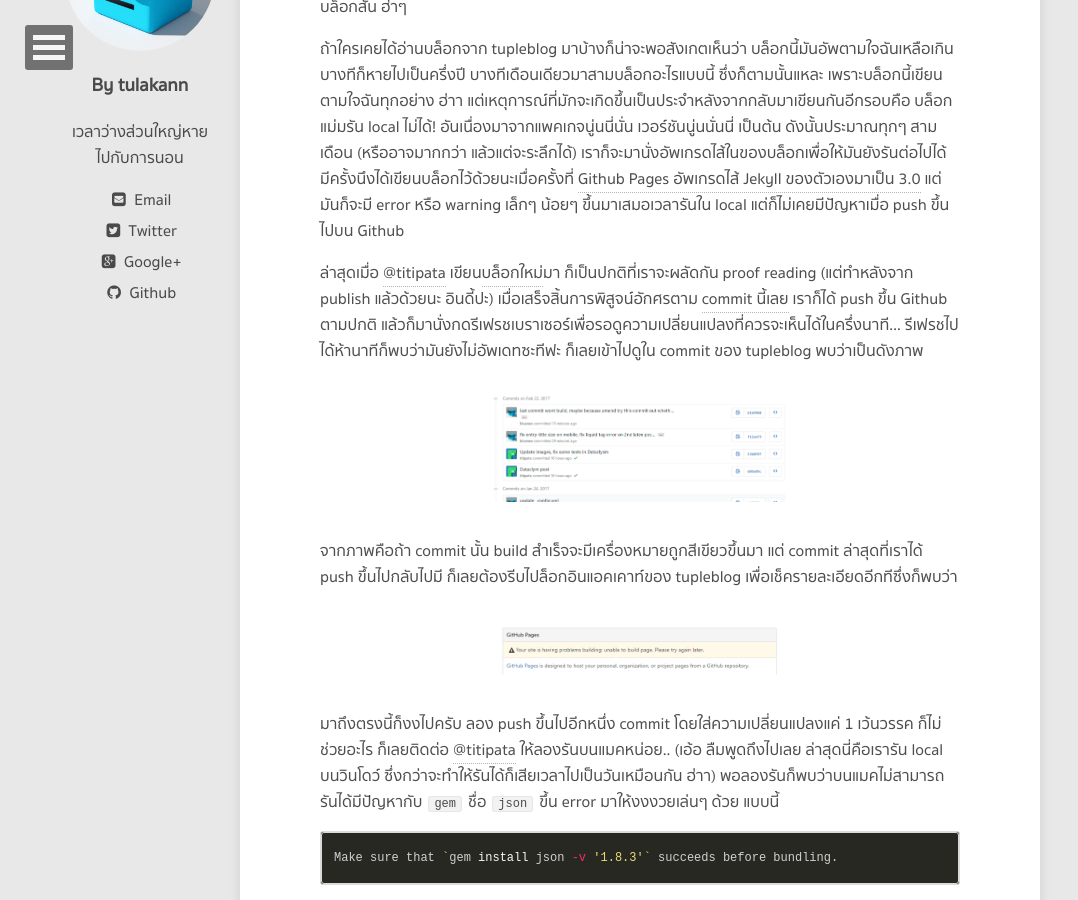
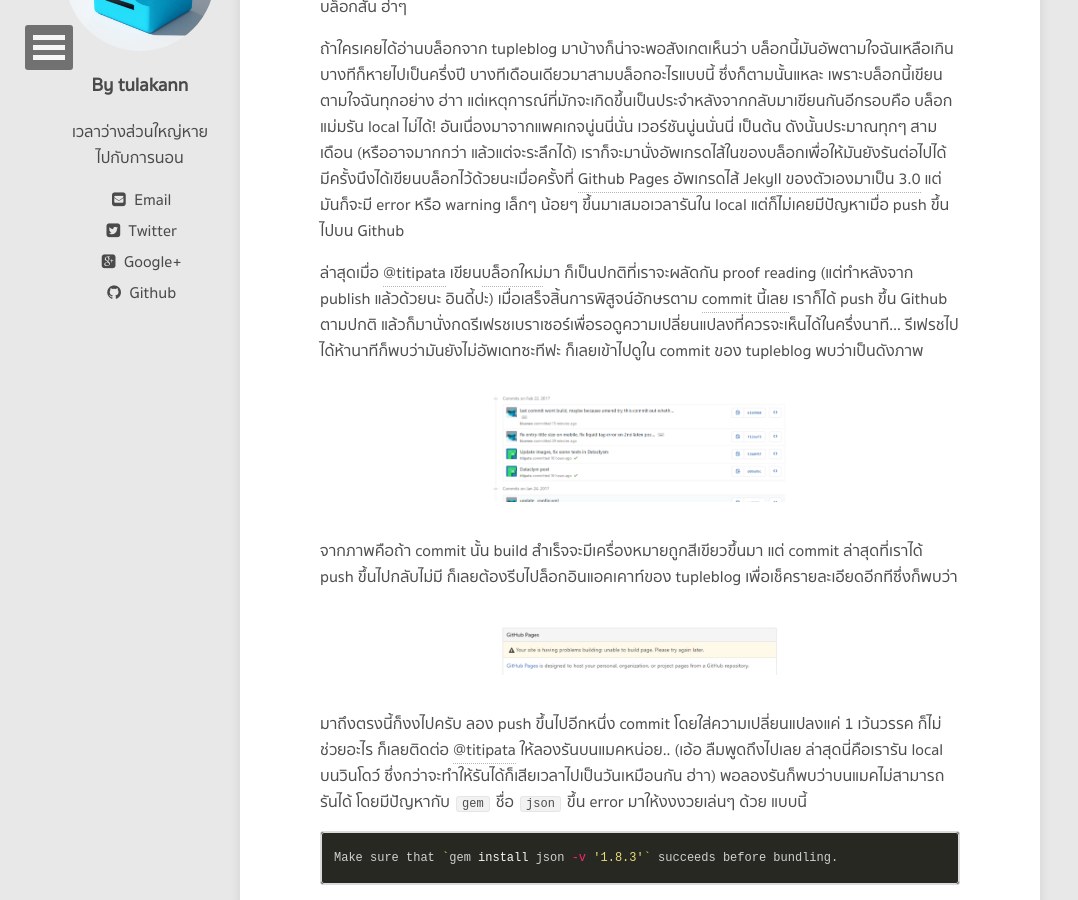
Before and after one commit to tupleblog/tupleblog.github.io, a Jekyll site: the page built from _posts/2016-02-23-when-github-pages-build-fail.md, in a window 1280 px wide and 900 px high, scrolled down 388 px. Shown: the whole window, without its empty margins (0-1078 px from the left). Built offline with Jekyll 4.4.1, drawn with Linux system fonts in a browser that asks for light colours; nearby versions of some CDN libraries; comment, search, counter and statistics services are not loaded; some of the changed text lies outside the part shown.

Commit message:
proof reading new blog

````diff
--- a/_posts/2016-02-23-when-github-pages-build-fail.md
+++ b/_posts/2016-02-23-when-github-pages-build-fail.md
@@ -14,19 +14,19 @@
 
 ถ้าใครเคยได้อ่านบล็อกจาก tupleblog มาบ้างก็น่าจะพอสังเกตเห็นว่า บล็อกนี้มันอัพตามใจฉันเหลือเกิน บางทีก็หายไปเป็นครึ่งปี บางทีเดือนเดียวมาสามบล็อกอะไรแบบนี้ ซึ่งก็ตามนั้นแหละ เพราะบล็อกนี้เขียนตามใจฉันทุกอย่าง ฮ่าา แต่เหตุการณ์ที่มักจะเกิดขึ้นเป็นประจำหลังจากกลับมาเขียนกันอีกรอบคือ บล็อกแม่มรัน local ไม่ได้! อันเนื่องมาจากแพคเกจนู่นนี่นั่น เวอร์ชันนู่นนั่นนี่ เป็นต้น ดังนั้นประมาณทุกๆ สามเดือน (หรืออาจมากกว่า แล้วแต่จะระลึกได้) เราก็จะมานั่งอัพเกรดไส้ในของบล็อกเพื่อให้มันยังรันต่อไปได้ มีครั้งนึงได้เขียนบล็อกไว้ด้วยนะเมื่อครั้งที่ [Github Pages อัพเกรดไส้ Jekyll ของตัวเองมาเป็น 3.0](http://tupleblog.github.io/jekyll-3-github-page/) แต่มันก็จะมี error หรือ warning เล็กๆ น้อยๆ ขึ้นมาเสมอเวลารันใน local แต่ก็ไม่เคยมีปัญหาเมื่อ push ขึ้นไปบน Github
 
-ล่าสุดเมื่อ [@titipata](https://twitter.com/titipat_a) เขียน[บล็อกใหม่](http://tupleblog.github.io/dataclysm-big-data/)มา ก็เป็นปกติที่เราจะผลัดกัน proof reading (แต่ทำหลังจาก publish แล้วด้วยนะ อินดี้ปะ) เมื่อเสร็จสิ้นการพิสูจน์อักศรตาม [commit นี้เลย](https://github.com/tupleblog/tupleblog.github.io/commit/f12eef34b19fab3dacda8519d8080ecb86e5cc88) เราก็ได้ push ขึ้น Github ตามปกติ แล้วก็มานั่งกดรีเฟรชเบราเซอร์เพื่อรอดูความเปลี่ยนแปลงที่ควรจะเห็นได้ในครึ่งนาที... รีเฟรชไปได้ห้านาทีก็พบว่ามันยังไม่อัพเดทซะทีฟะ ก็เลยเข้าไปดูใน commit ของ tupleblog พบว่าเป็นดังภาพ
+ล่าสุดเมื่อ [@titipata](https://twitter.com/titipat_a) เขียน[บล็อกใหม่](http://tupleblog.github.io/dataclysm-big-data/)มา ก็เป็นปกติที่เราจะผลัดกัน proof reading (แต่ทำหลังจาก publish แล้วด้วยนะ อินดี้ปะ) เมื่อเสร็จสิ้นการพิสูจน์อักษรตาม [commit นี้เลย](https://github.com/tupleblog/tupleblog.github.io/commit/f12eef34b19fab3dacda8519d8080ecb86e5cc88) เราก็ได้ push ขึ้น Github ตามปกติ แล้วก็มานั่งกดรีเฟรชเบราเซอร์เพื่อรอดูความเปลี่ยนแปลงที่ควรจะเห็นได้ในครึ่งนาที... รีเฟรชไปได้ห้านาทีก็พบว่ามันยังไม่อัพเดทซะทีฟะ ก็เลยเข้าไปดูใน commit ของ tupleblog พบว่าเป็นดังภาพ
 
 <figure><center>
   <img width="300px" src="/images/post/buildfail/commit.png" data-action="zoom"/>
 </center></figure>
 
-จากภาพคือถ้า commit นั้น build สำเร็จจะมีเครื่องหมายถูกสีเขียวขึ้นมา แต่ commit ล่าสุดที่เราได้ push ขึ้นไปกลับไปมี ก็เลยต้องรีบไปล็อกอินแอคเคาท์ของ tupleblog เพื่อเช็ครายละเอียดอีกทีซึ่งก็พบว่า
+จากภาพคือถ้า commit นั้น build สำเร็จจะมีเครื่องหมายถูกสีเขียวขึ้นมา แต่ commit ล่าสุดที่เราได้ push ขึ้นไปกลับไม่มี ก็เลยต้องรีบไปล็อกอินแอคเคาท์ของ tupleblog เพื่อเช็ครายละเอียดอีกทีซึ่งก็พบว่า
 
 <figure><center>
   <img width="300px" src="/images/post/buildfail/error.png" data-action="zoom"/>
 </center></figure>
 
-มาถึงตรงนี้ก็งงไปครับ ลอง push ขึ้นไปอีกหนึ่ง commit โดยใส่ความเปลี่ยนแปลงแค่ 1 เว้นวรรค ก็ไม่ช่วยอะไร ก็เลยติดต่อ [@titipata](https://twitter.com/titipat_a) ให้ลองรันบนแมคหน่อย.. (เอ้อ ลืมพูดถึงไปเลย ล่าสุดนี่คือเรารัน local บนวินโดว์ ซึ่งกว่าจะทำให้รันได้ก็เสียเวลาไปเป็นวันเหมือนกัน ฮ่าา) พอลองรันก็พบว่าบนแมคไม่สามารถรันได้มีปัญหากับ `gem` ชื่อ `json` ขึ้น error มาให้งงงวยเล่นๆ ด้วย แบบนี้
+มาถึงตรงนี้ก็งงไปครับ ลอง push ขึ้นไปอีกหนึ่ง commit โดยใส่ความเปลี่ยนแปลงแค่ 1 เว้นวรรค ก็ไม่ช่วยอะไร ก็เลยติดต่อ [@titipata](https://twitter.com/titipat_a) ให้ลองรันบนแมคหน่อย.. (เอ้อ ลืมพูดถึงไปเลย ล่าสุดนี่คือเรารัน local บนวินโดว์ ซึ่งกว่าจะทำให้รันได้ก็เสียเวลาไปเป็นวันเหมือนกัน ฮ่าา) พอลองรันก็พบว่าบนแมคไม่สามารถรันได้ โดยมีปัญหากับ `gem` ชื่อ `json` ขึ้น error มาให้งงงวยเล่นๆ ด้วย แบบนี้
 
 ```sh
 Make sure that `gem install json -v '1.8.3'` succeeds before bundling.
````
Also changed, not shown: other parts of _posts/2016-02-23-when-github-pages-build-fail.md (+1 -1 lines).
